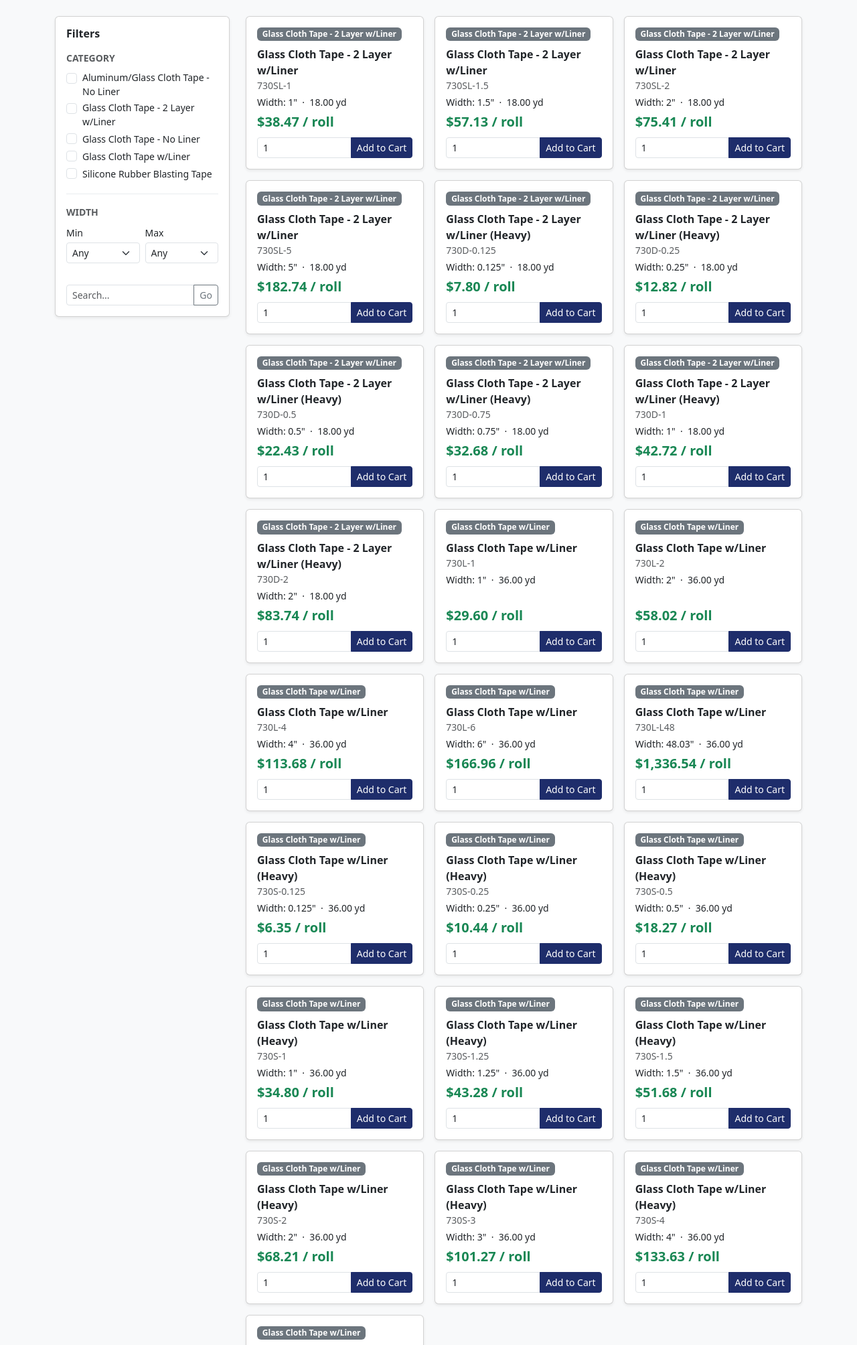
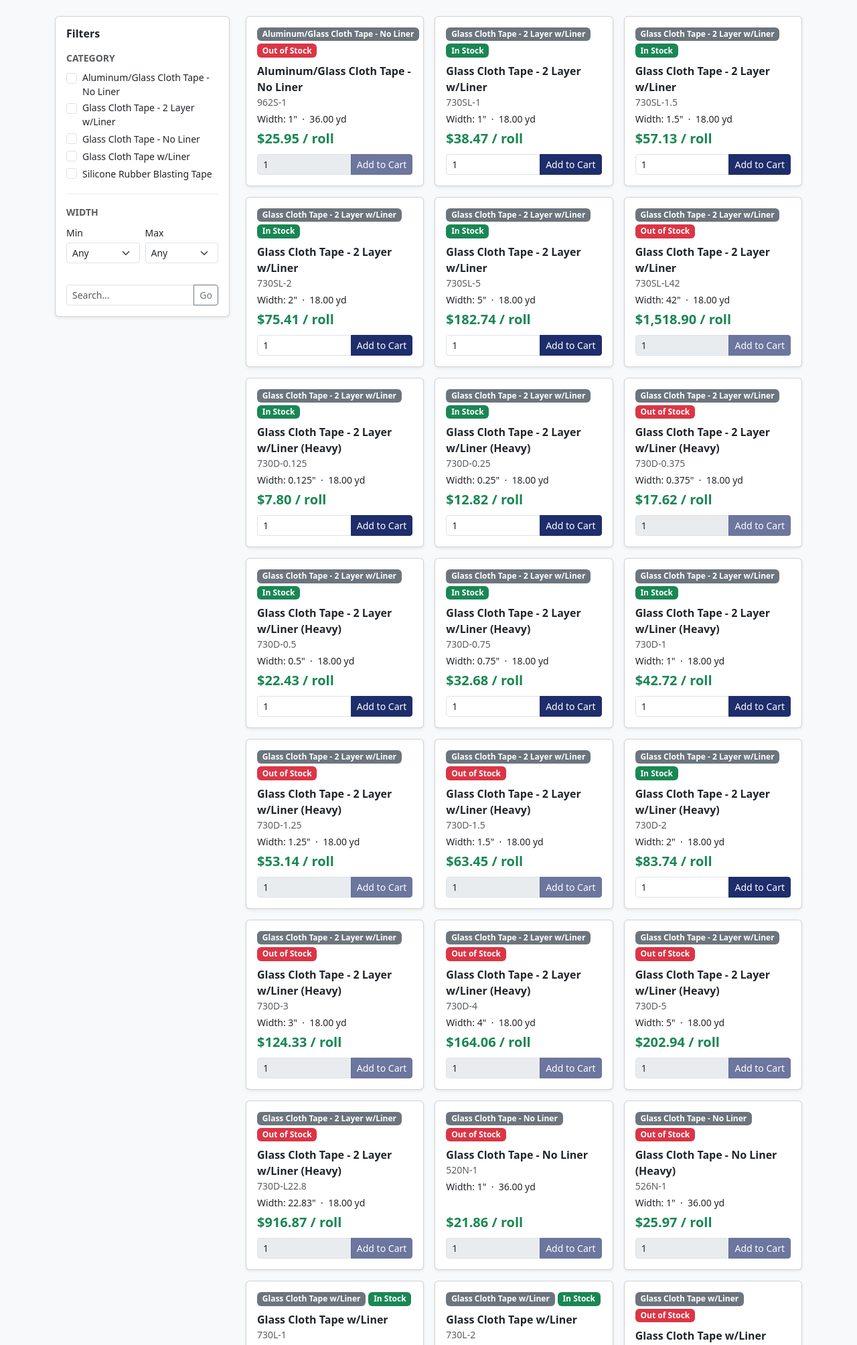
Before and after one commit to shieldmasking/shield, a PHP site: page /shop/ in a window 1280 px wide. Shown: the part 56-2064 px from the top of the page at 67% size. Run offline with PHP 8.4, Linux system fonts and the light colour scheme; data comes from the database, SQL or seed files in the repository; data that the repository does not hold is empty; a stand-in replaces the project's code that opens the database connection.

Commit message:
Show all active items in shop with in/out-of-stock badges
Co-Authored-By: Claude Sonnet 4.6 <noreply@anthropic.com>

```diff
--- a/shop/index.php
+++ b/shop/index.php
@@ -18,12 +18,12 @@ $widths_raw = $db->query("
     SELECT DISTINCT i.width_inches
     FROM items i
     JOIN products p ON p.base_sku = i.base_sku
-    WHERE i.is_active = 1 AND i.quantity_on_hand > 0 AND p.is_log = 0
+    WHERE i.is_active = 1
     ORDER BY i.width_inches ASC
 ")->fetchAll(PDO::FETCH_COLUMN);
 
 // ── Product query ─────────────────────────────────────────────────────────────
-$where  = ['i.is_active = 1', 'i.quantity_on_hand > 0', 'p.is_log = 0'];
+$where  = ['i.is_active = 1'];
 $params = [];
 
 if (!empty($filter_cats)) {
@@ -175,9 +175,14 @@ shop_header('Shop', 'products');
                     <div class="col">
                         <div class="card h-100 product-card shadow-sm" style="transition: box-shadow .2s;">
                             <div class="card-body d-flex flex-column">
-                                <span class="badge mb-2 text-bg-secondary" style="width:fit-content;">
-                                    <?= h($p['category_name']) ?>
-                                </span>
+                                <div class="d-flex gap-1 mb-2 flex-wrap">
+                                    <span class="badge text-bg-secondary"><?= h($p['category_name']) ?></span>
+                                    <?php if ($p['quantity_on_hand'] > 0): ?>
+                                        <span class="badge text-bg-success">In Stock</span>
+                                    <?php else: ?>
+                                        <span class="badge text-bg-danger">Out of Stock</span>
+                                    <?php endif; ?>
+                                </div>
                                 <div class="fw-bold"><?= h($p['name']) ?></div>
                                 <div class="text-muted small mb-1"><?= h($p['sku']) ?></div>
                                 <div class="small mb-1">
@@ -197,10 +202,12 @@ shop_header('Shop', 'products');
                                         <input type="number" class="form-control"
                                                id="qty_<?= $p['id'] ?>"
                                                value="1" min="1"
-                                               max="<?= (int)$p['quantity_on_hand'] ?>">
+                                               max="<?= max(1, (int)$p['quantity_on_hand']) ?>"
+                                               <?= $p['quantity_on_hand'] <= 0 ? 'disabled' : '' ?>>
                                         <button class="btn btn-primary"
                                                 onclick="addToCart(<?= (int)$p['id'] ?>, <?= (int)$p['id'] ?>)"
-                                                style="background:#1e2d6b;border-color:#1e2d6b;">
+                                                style="background:#1e2d6b;border-color:#1e2d6b;"
+                                                <?= $p['quantity_on_hand'] <= 0 ? 'disabled' : '' ?>>
                                             Add to Cart
                                         </button>
                                     </div>
```
